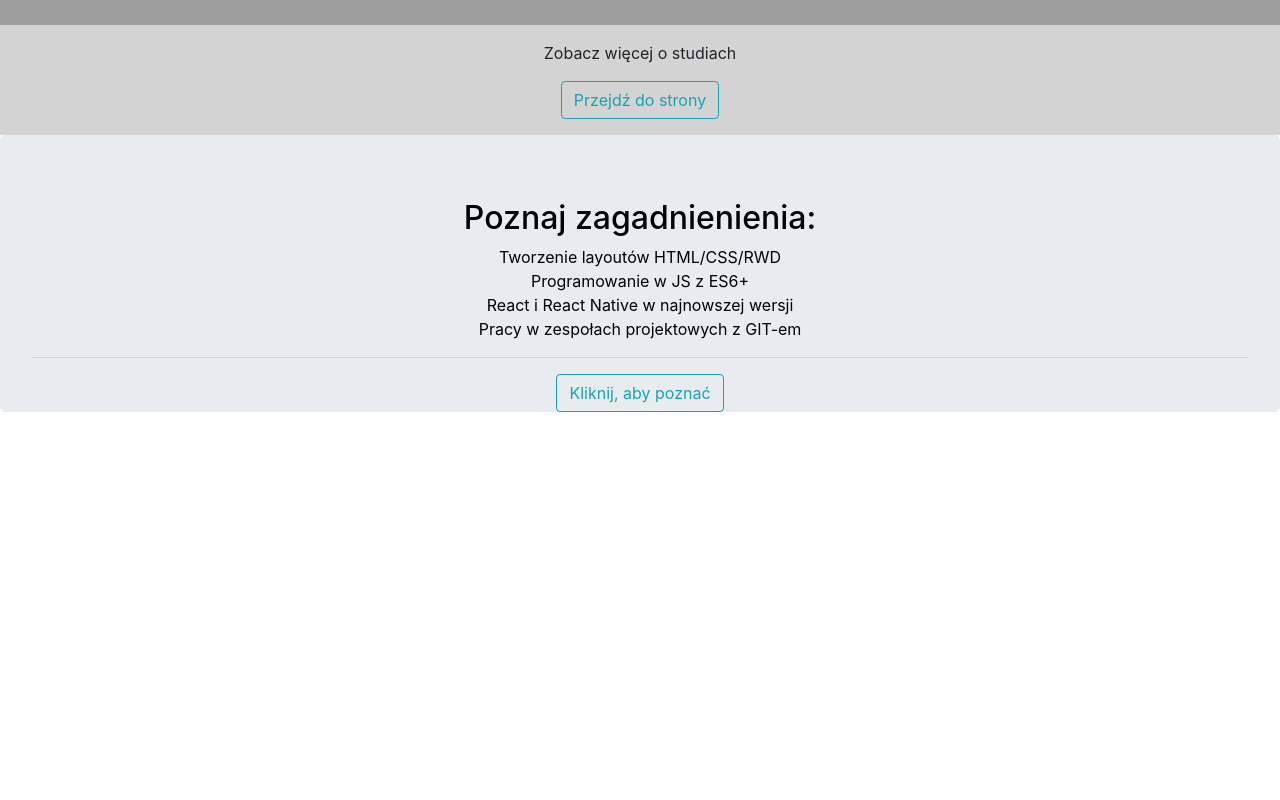
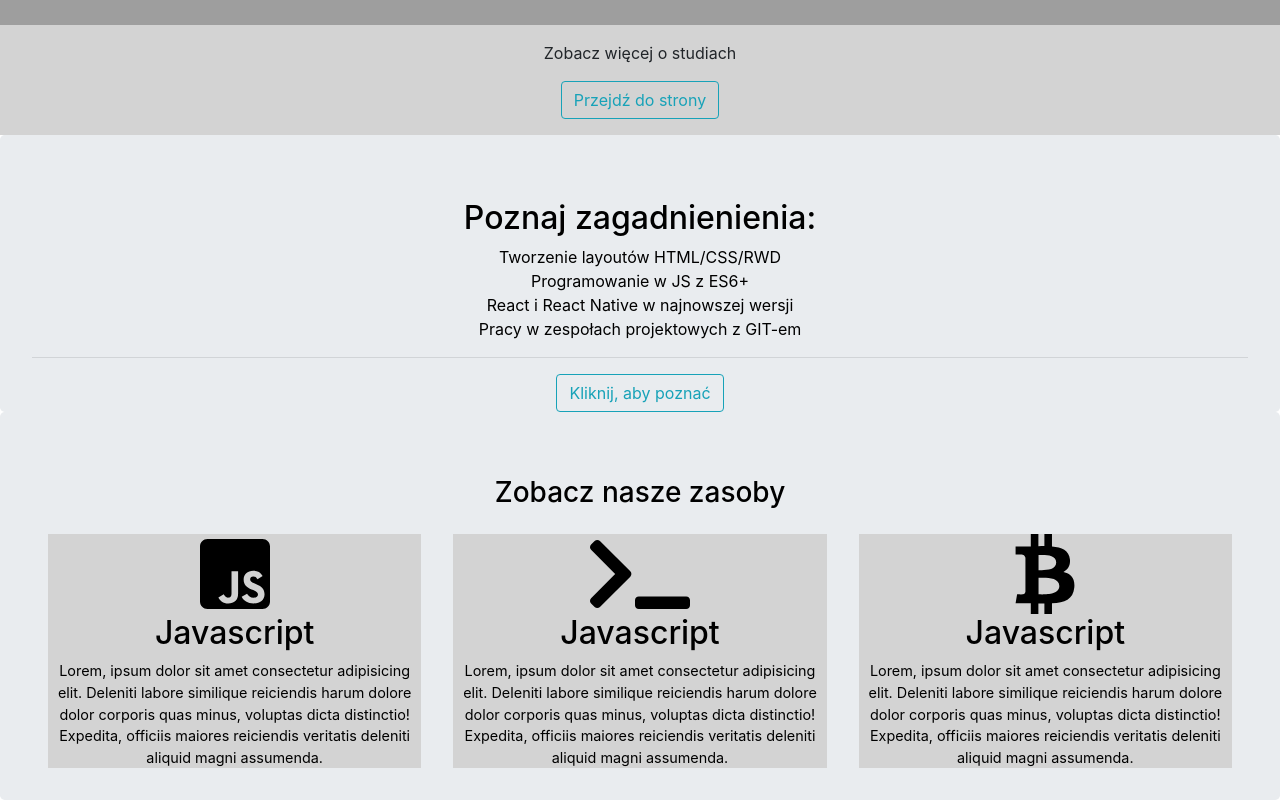
Before and after one commit to jakubczubak/team1project, a plain HTML site: page index.html in a window 1280 px wide. Shown: the part 775-1575 px from the top of the page. Before the commit the page ends 1187 px from the top, so only its background shows below. Drawn offline with Linux system fonts and the light colour scheme; grey boxes are pictures that could not be loaded.

Commit message:
Added resources section

```diff
--- a/index.html
+++ b/index.html
@@ -99,6 +99,65 @@
 
     <!-- end FEATURES -->
 
+    <!-- start RESOURCES -->
+
+    <div id="resources">
+      <div class="jumbotron">
+        <div class="narrow">
+          <div class="heading text-center">
+            <h3>Zobacz nasze zasoby</h3>
+          </div>
+          <div class="row text-center">
+            <div class="col-md-4">
+              <div class="resource">
+                <i class="fab fa-js-square fa-5x"></i>
+                <h2>Javascript</h2>
+                <p>
+                  Lorem, ipsum dolor sit amet consectetur adipisicing elit.
+                  Deleniti labore similique reiciendis harum dolore dolor
+                  corporis quas minus, voluptas dicta distinctio! Expedita,
+                  officiis maiores reiciendis veritatis deleniti aliquid magni
+                  assumenda.
+                </p>
+              </div>
+            </div>
+            <div class="col-md-4">
+              <div class="resource">
+                <i class="fas fa-terminal fa-5x"></i>
+                <h2>Javascript</h2>
+                <p>
+                  Lorem, ipsum dolor sit amet consectetur adipisicing elit.
+                  Deleniti labore similique reiciendis harum dolore dolor
+                  corporis quas minus, voluptas dicta distinctio! Expedita,
+                  officiis maiores reiciendis veritatis deleniti aliquid magni
+                  assumenda.
+                </p>
+              </div>
+            </div>
+            <div class="col-md-4">
+              <div class="resource">
+                <i class="fab fa-btc fa-5x"></i>
+                <h2>Javascript</h2>
+                <p>
+                  Lorem, ipsum dolor sit amet consectetur adipisicing elit.
+                  Deleniti labore similique reiciendis harum dolore dolor
+                  corporis quas minus, voluptas dicta distinctio! Expedita,
+                  officiis maiores reiciendis veritatis deleniti aliquid magni
+                  assumenda.
+                </p>
+              </div>
+            </div>
+          </div>
+        </div>
+      </div>
+    </div>
+
+    <!-- end RESOURCES -->
+
+    <!-- start CLIENTS -->
+
+    <!-- end CLIENTS -->
+
     <!--- End  Section -->
 
     <!--- Script Source Files -->
--- a/style.css
+++ b/style.css
@@ -29,7 +29,7 @@
   width: 100%;
   color: white;
   position: absolute;
-  top: 30%;
+  top: 50%;
   z-index: 1;
 }
 
@@ -48,12 +48,21 @@
 }
 
 .features-list {
-  padding: 0;
+  list-style: none;
+  padding-left: 0;
 }
 
-.features-list li {
-  list-style: none;
+/* resources */
+
+.resource {
+  background-color: lightgray;
 }
+
+.resource p {
+  font-size: 0.9rem;
+}
+
+/* clients */
 
 /*============= SECTION =============*/
 
```
